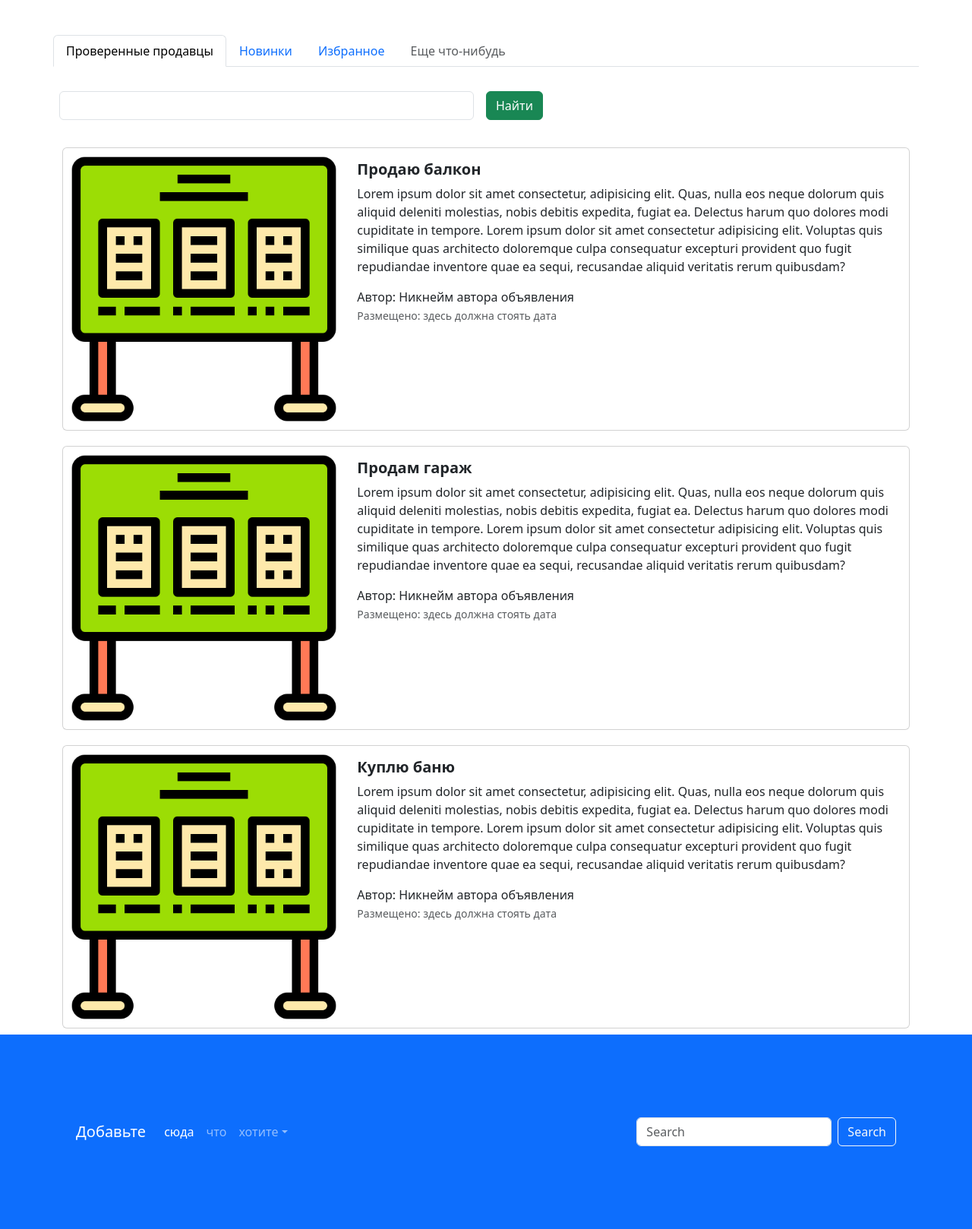
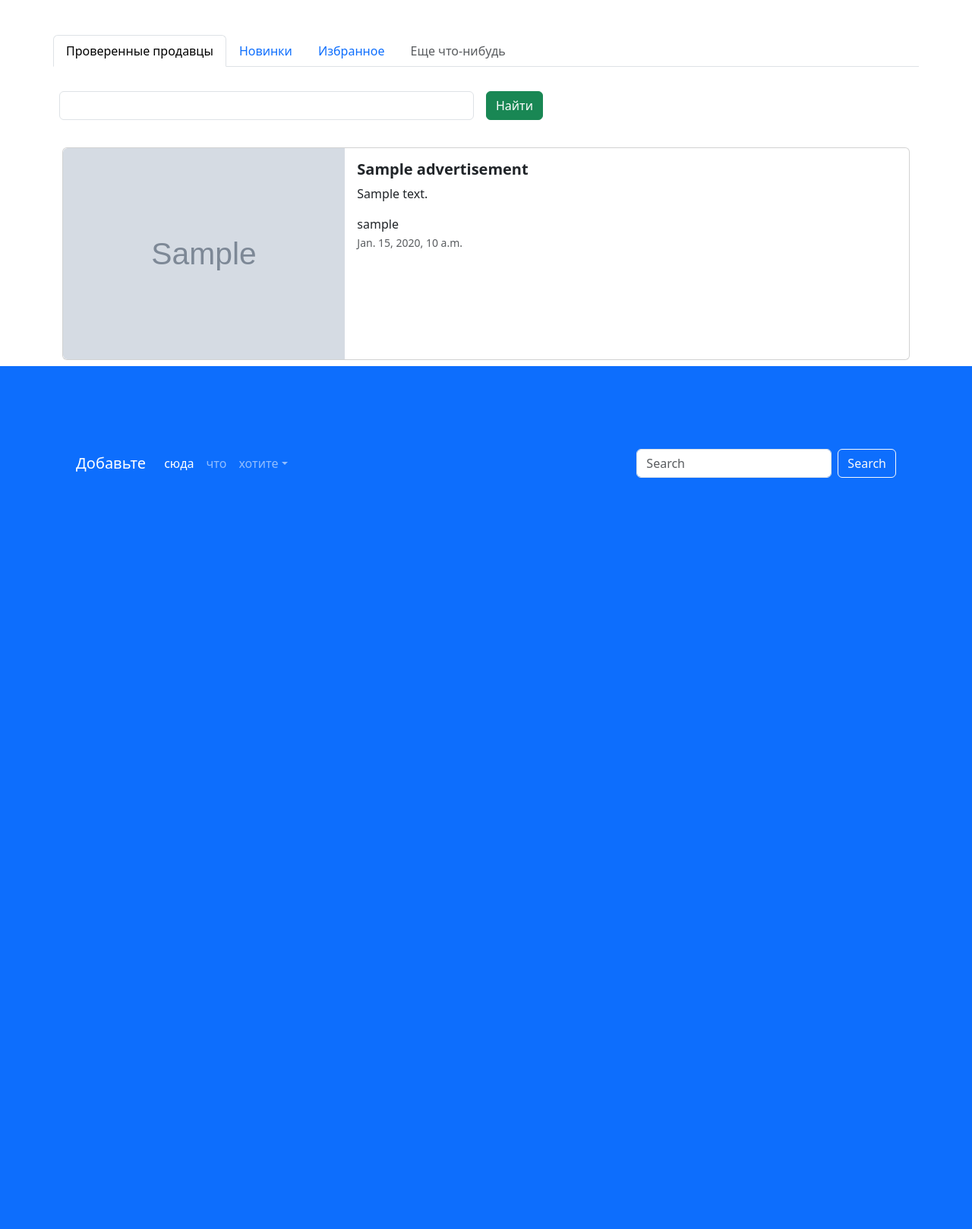
Before and after one commit to Hunterito/advertisement, a Django app: page / in a window 1280 px wide. Shown: the part 702-2320 px from the top of the page at 76% size. After the commit the page ends 1331 px from the top, so only its background shows below. Run offline with Django 4.2, Linux system fonts and the light colour scheme; tables that the repository leaves empty hold one stand-in row (values such as "Sample post"); grey boxes marked "Sample" are stand-in pictures; some libraries are stand-ins or nearby versions.

Commit message:
Занятие 9

```diff
--- a/mysite/app_advertisements/admin.py
+++ b/mysite/app_advertisements/admin.py
@@ -2,12 +2,12 @@ from django.contrib import admin
 from .models import Advertisement
 
 class AdvertisementAdmin(admin.ModelAdmin):
-    list_display = ["id", "title", "price", "is_auction", "created_date", "update_date"]
+    list_display = ["id", "title", "price", "is_auction", "created_date", "update_date", "image"]
     actions = ["make_auction_as_true", "make_auction_as_false"]
     list_filter = ["is_auction", "created_at"]
 
     fieldsets = (
-        ("Общее", {"fields": ("title", "description"), "classes": ["collapse"]}),
+        ("Общее", {"fields": ("title", "description", "user", "image"), "classes": ["collapse"]}),
         ("Финансы", {"fields": ("price", "is_auction"), "classes": ["collapse"]})
 
     )
--- a/mysite/app_advertisements/models.py
+++ b/mysite/app_advertisements/models.py
@@ -1,9 +1,10 @@
+from django.contrib.auth import get_user_model
 from django.db import models
 from django.contrib import admin
 from django.utils.html import format_html
 # Create your models here.
 
-
+User = get_user_model()
 class Advertisement(models.Model):
 
     title = models.CharField("заголовок", max_length=60)
@@ -13,6 +14,9 @@ class Advertisement(models.Model):
     updated_at = models.DateTimeField("дата обновления", auto_now=True)
     created_at = models.DateTimeField("дата публикации", auto_now_add=True)
     is_auction = models.BooleanField("уместен ли торг", help_text="отметьте, если торг по бъявлению уместен")
+    image = models.ImageField("изображение", upload_to="advertisements")
+
+    user = models.ForeignKey(User, on_delete=models.CASCADE)
 
     @admin.display(description="Дата публикации")
     def created_date(self):
--- a/mysite/app_advertisements/views.py
+++ b/mysite/app_advertisements/views.py
@@ -1,8 +1,14 @@
 from django.http import HttpResponse
 from django.shortcuts import render
+from .models import Advertisement
+
 
 def index(request):
-    return render(request, "index.html")
+    advertisements = Advertisement.objects.all()
+    context = {
+        "advertisements": advertisements
+    }
+    return render(request, "index.html", context)
 
 def top_sellers(request):
     return render(request, 'top-sellers.html')
--- a/mysite/mysite/settings.py
+++ b/mysite/mysite/settings.py
@@ -120,3 +120,7 @@ DEFAULT_AUTO_FIELD = 'django.db.models.BigAutoField'
 STATICFILES_DIRS = [
     Path.joinpath(BASE_DIR, "static")
 ]
+
+MEDIA_ROOT = Path.joinpath(BASE_DIR, "media")
+
+MEDIA_URL = "media/"
--- a/mysite/mysite/urls.py
+++ b/mysite/mysite/urls.py
@@ -15,9 +15,14 @@ Including another URLconf
     2. Add a URL to urlpatterns:  path('blog/', include('blog.urls'))
 """
 from django.contrib import admin
+from django.conf import settings
 from django.urls import path, include
+from django.conf.urls.static import static
 
 urlpatterns = [
     path('admin/', admin.site.urls),
     path("", include("app_advertisements.urls"))
 ]
+
+if settings.DEBUG:
+    urlpatterns += static(settings.MEDIA_URL, document_root=settings.MEDIA_ROOT)
--- a/mysite/templates/index.html
+++ b/mysite/templates/index.html
@@ -58,87 +58,31 @@
     </form>
   </div>
   <div class="col">
+    {% for adv in advertisements %}
     <div class="card mb-2" style="max-width: 1200px; margin-top: 20px;">
       <div class="row g-0">
         <div class="col-md-4">
           <a href="advertisement.html" class="nav-link">
-            <img  src="{% static 'img/adv.png' %}" class="img-fluid rounded-start" alt="Card title">
+            <img src="{% if adv.image %}{{ adv.image.url }}{% endif %}" class="img-fluid rounded-start" alt="Card title">
           </a>
         </div>
         <div class="col-md-8">
           <div class="card-body">
             <h5 class="card-title">
-              <a href="advertisement.html" class="nav-link"><strong>Продаю балкон</strong></a>
+              <a href="advertisement.html" class="nav-link"><strong>{{ adv.title }}</strong></a>
             </h5>
             <a href="advertisement.html" class="nav-link">
               <p class="card-text">
-                Lorem ipsum dolor sit amet consectetur, adipisicing elit. Quas, nulla eos neque dolorum quis aliquid
-                deleniti molestias, nobis debitis expedita, fugiat ea. Delectus harum quo dolores modi cupiditate in
-                tempore. Lorem ipsum dolor sit amet consectetur adipisicing elit. Voluptas quis similique quas
-                architecto doloremque culpa consequatur excepturi provident quo fugit repudiandae inventore quae ea
-                sequi, recusandae aliquid veritatis rerum quibusdam?
+                {{ adv.description }}
               </p>
-              <span>Автор: Никнейм автора объявления</span>
-              <p class="card-text"><small class="text-muted">Размещено: здесь должна стоять дата</small></p>
+              <span>{{ adv.user }}</span>
+              <p class="card-text"><small class="text-muted">{{ adv.created_at }}</small></p>
             </a>
           </div>
         </div>
       </div>
     </div>
-    <div class="card mb-2" style="max-width: 1200px; margin-top: 20px;">
-      <div class="row g-0">
-        <div class="col-md-4">
-          <a href="advertisement.html" class="nav-link">
-            <img src="{% static 'img/adv.png' %}" class="img-fluid rounded-start" alt="Card title">
-          </a>
-        </div>
-        <div class="col-md-8">
-          <div class="card-body">
-            <h5 class="card-title">
-              <a href="advertisement.html" class="nav-link"><strong>Продам гараж</strong></a>
-            </h5>
-            <a href="advertisement.html" class="nav-link">
-              <p class="card-text">
-                Lorem ipsum dolor sit amet consectetur, adipisicing elit. Quas, nulla eos neque dolorum quis aliquid
-                deleniti molestias, nobis debitis expedita, fugiat ea. Delectus harum quo dolores modi cupiditate in
-                tempore. Lorem ipsum dolor sit amet consectetur adipisicing elit. Voluptas quis similique quas
-                architecto doloremque culpa consequatur excepturi provident quo fugit repudiandae inventore quae ea
-                sequi, recusandae aliquid veritatis rerum quibusdam?
-              </p>
-              <span>Автор: Никнейм автора объявления</span>
-              <p class="card-text"><small class="text-muted">Размещено: здесь должна стоять дата</small></p>
-            </a>
-          </div>
-        </div>
-      </div>
-    </div>
-    <div class="card mb-2" style="max-width: 1200px; margin-top: 20px;">
-      <div class="row g-0">
-        <div class="col-md-4">
-          <a href="advertisement.html" class="nav-link">
-            <img src="{% static 'img/adv.png' %}" class="img-fluid rounded-start" alt="Card title">
-          </a>
-        </div>
-        <div class="col-md-8">
-          <div class="card-body">
-            <h5 class="card-title">
-              <a href="advertisement.html" class="nav-link"><strong>Куплю баню</strong></a>
-            </h5>
-            <a href="advertisement.html" class="nav-link">
-              <p class="card-text">
-                Lorem ipsum dolor sit amet consectetur, adipisicing elit. Quas, nulla eos neque dolorum quis aliquid
-                deleniti molestias, nobis debitis expedita, fugiat ea. Delectus harum quo dolores modi cupiditate in
-                tempore. Lorem ipsum dolor sit amet consectetur adipisicing elit. Voluptas quis similique quas
-                architecto doloremque culpa consequatur excepturi provident quo fugit repudiandae inventore quae ea
-                sequi, recusandae aliquid veritatis rerum quibusdam?
-              </p>
-              <span>Автор: Никнейм автора объявления</span>
-              <p class="card-text"><small class="text-muted">Размещено: здесь должна стоять дата</small></p>
-            </a>
-          </div>
-        </div>
-      </div>
-    </div>
+    {% endfor %}
   </div>
 </div>
 <footer style="padding: 100px;" class="bg-primary">
```
Also changed, not shown: mysite/app_advertisements/migrations/0003_advertisement_user.py (added), mysite/app_advertisements/migrations/0004_advertisement_image.py (added).
